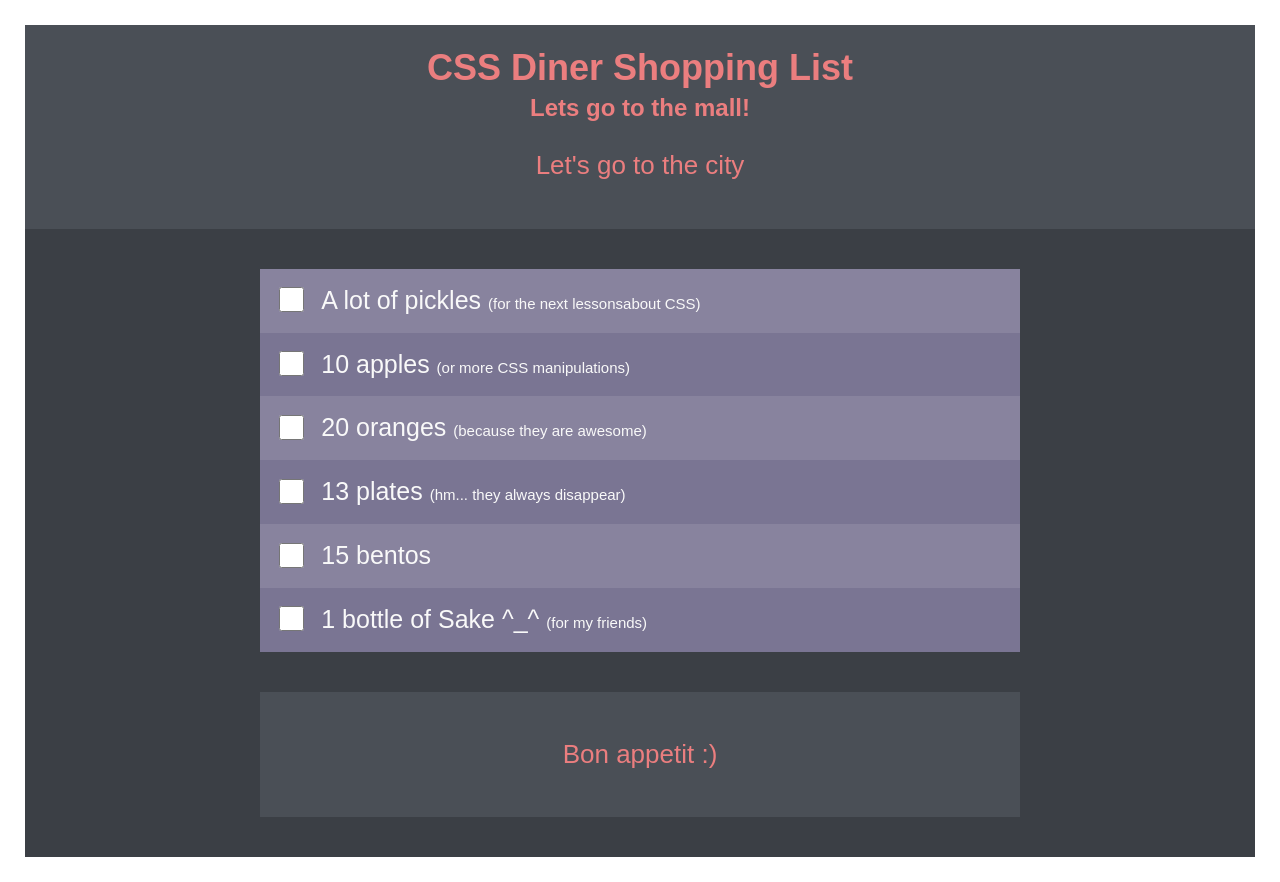
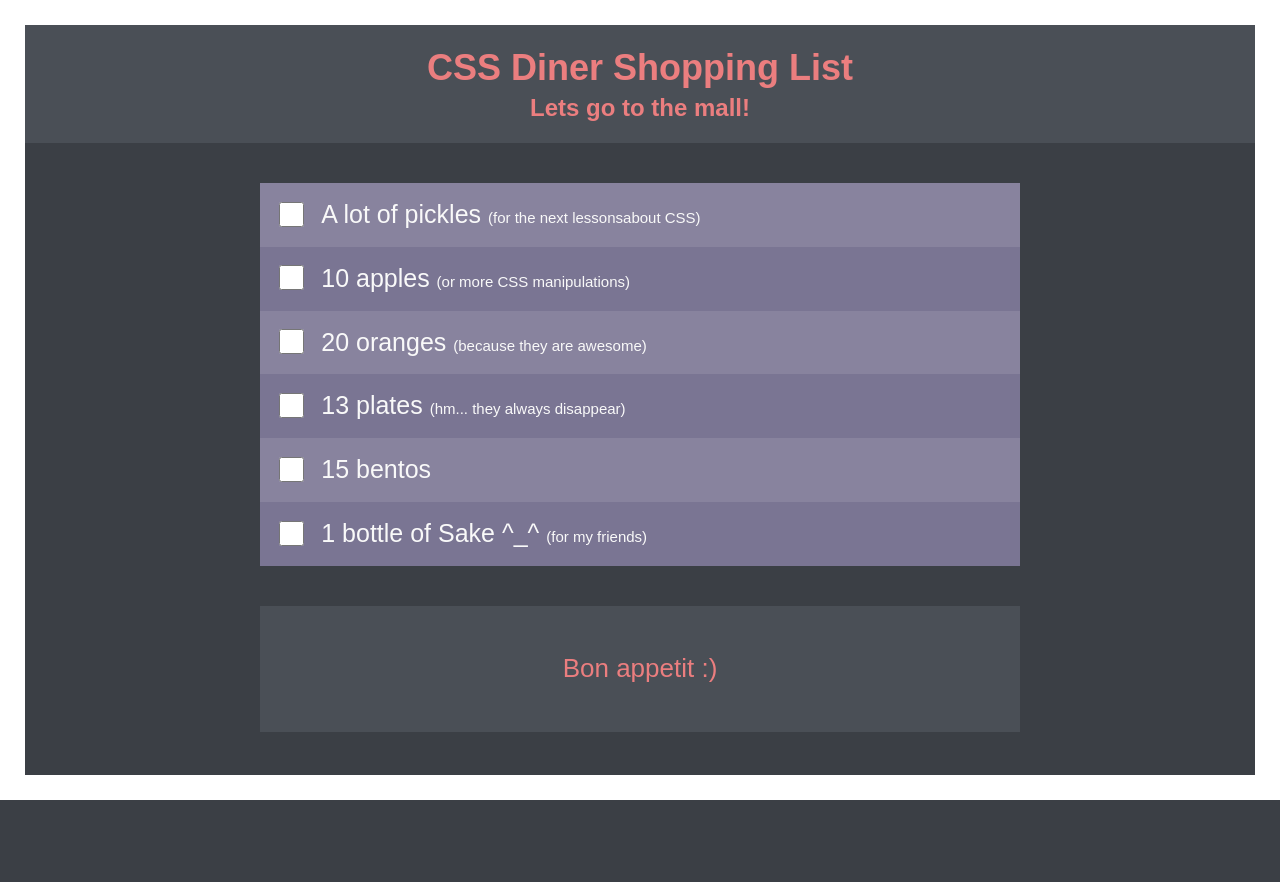
Before and after one commit to sashka792/css-dinner-shopping-list, a plain HTML site: page index.html in a window 1280 px wide. After the commit the page ends 800 px from the top, so only its background shows below. Drawn offline with Linux system fonts and the light colour scheme.

Commit message:
delete some text

```diff
--- a/css/style.css
+++ b/css/style.css
@@ -22,7 +22,7 @@ body{
     max-width: 800px;
     padding: 40px 20px;
 }
-header, footer{
+.ba-header, .ba-footer{
 	text-align: center;
     background: #4A4F56;
     padding: 20px 0;
--- a/index.html
+++ b/index.html
@@ -1,16 +1,17 @@
 <!DOCTYPE html>
 <html lang="en">
+
 <head>
 	<meta charset="UTF-8">
 	<title>CSS Diner Shopping List</title>
 	<link rel="icon" type="text/css" href="http://flukeout.github.io/favicon.png">
 	<link rel="stylesheet" type="text/css" href="css/style.css">
 </head>
+
 <body>
-	<header>
+	<header class="ba-header">
 		<h1 class="title">CSS Diner Shopping List</h1>
 		<h4 class="subtitle">Lets go to the mall!</h4>
-		<p>Let's go to the city</p>
 	</header>
 	<div class="ba-container">
 		<main>
@@ -24,7 +25,7 @@
 				<li>
 					<label>
 						<input type="checkbox">
-						<span>10 apples	<small>(or more CSS manipulations)</small></span>
+						<span>10 apples <small>(or more CSS manipulations)</small></span>
 					</label>
 				</li>
 				<li>
@@ -36,7 +37,7 @@
 				<li>
 					<label>
 						<input type="checkbox">
-						<span>13 plates	<small>(hm... they always disappear)</small></span>
+						<span>13 plates <small>(hm... they always disappear)</small></span>
 					</label>
 				</li>
 				<li>
@@ -57,9 +58,6 @@
 			<p>Bon appetit :)</p>
 		</footer>
 	</div>
-	<script>
-		document.write('<script src="http://' + (location.host || 'localhost').split(':')[0] +
-			':35729/livereload.js?snipver=1"></' + 'script>')
-	</script>
 </body>
+
 </html>
```
